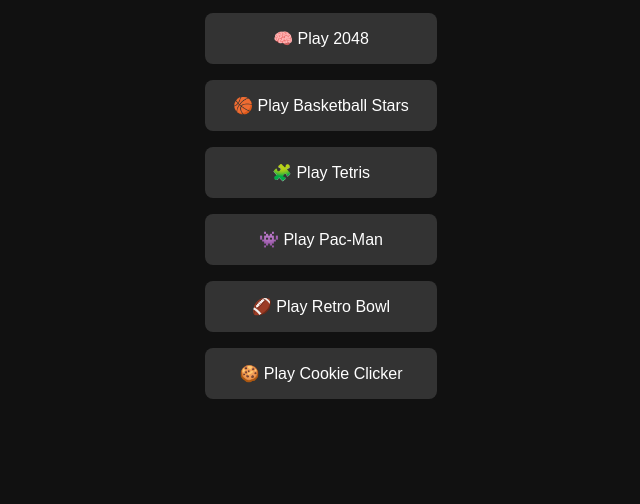
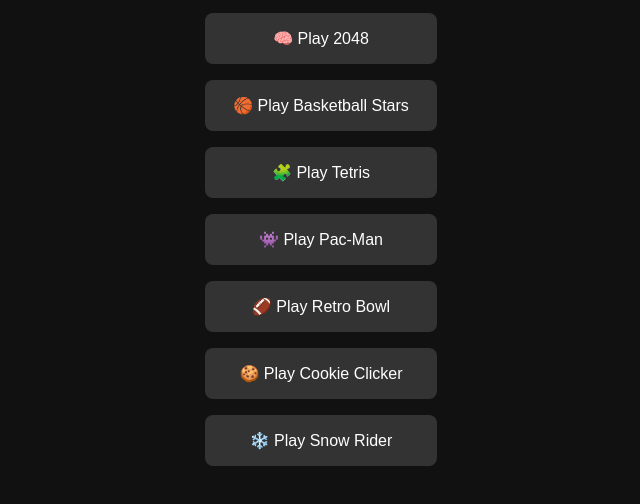
Before and after one commit to Alphaedmund/Game-Hub, a plain HTML site: page index.html in a window 1280 px wide. Shown: the part 144-648 px from the top of the page, without its empty margins (319-959 px from the left). Drawn offline with Linux system fonts and the light colour scheme.

Commit message:
Update index.html

```diff
--- a/index.html
+++ b/index.html
@@ -36,6 +36,8 @@
   <a class="game-link" href="games/pacman/index.html">👾 Play Pac-Man</a>
   <a class="game-link" href="games/retro-bowl/index.html">🏈 Play Retro Bowl</a>
   <a class="game-link" href="games/cookie-clicker/index.html">🍪 Play Cookie Clicker</a>
+  <a class="game-link" href="games/snowrider/index.html">❄️ Play Snow Rider</a>
+
 
 
 
```
